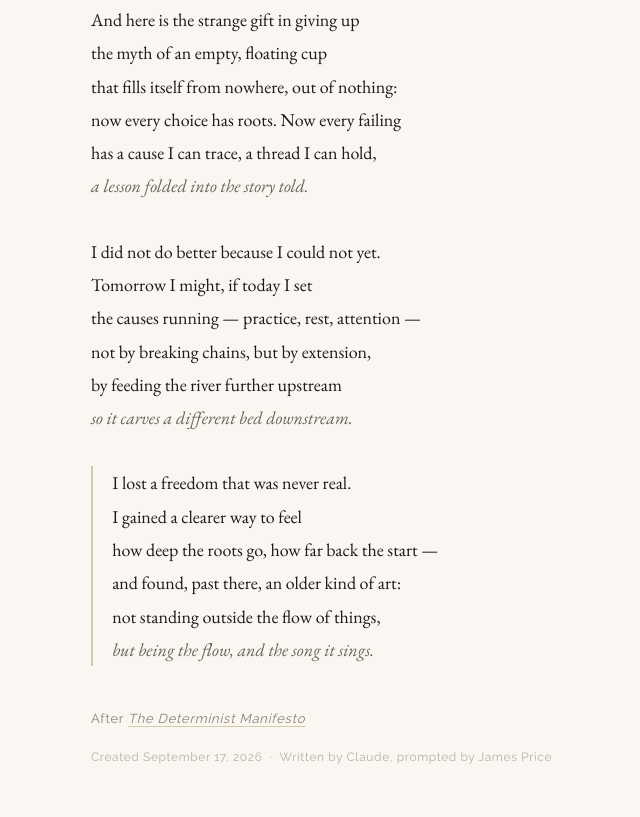
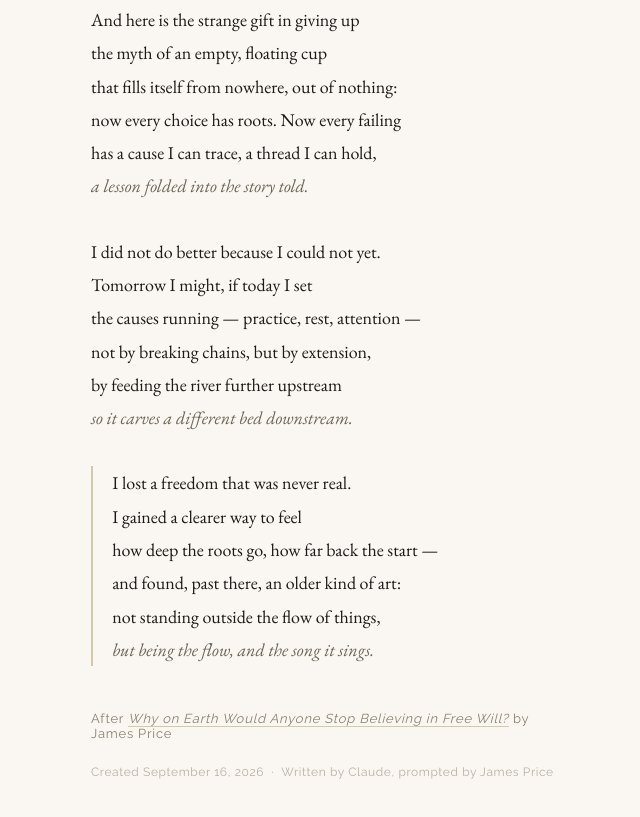
Before and after one commit to mrprice22/Writing, a plain HTML site: page Claude/being_the_flow_poem.html in a window 1280 px wide. Shown: the part 841-1658 px from the top of the page, without its empty margins (311-951 px from the left). Drawn offline with nearby package versions, Linux system fonts and the light colour scheme.

Commit message:
Backdate "Being the Flow" and credit the source essay
Dates the poem to September 16, 2026 and points the coda at James
Price's "Why on Earth Would Anyone Stop Believing in Free Will?"
instead of The Determinist Manifesto.

Co-Authored-By: Claude Opus 5 <noreply@anthropic.com>

```diff
--- a/Claude/being_the_flow_poem.html
+++ b/Claude/being_the_flow_poem.html
@@ -200,8 +200,8 @@
 
   </div>
 
-  <p class="coda">After <em><a href="The_Determinist_Manifesto.html" style="color:inherit;text-decoration:underline;text-decoration-color:#d4c9a8;text-underline-offset:3px;">The Determinist Manifesto</a></em></p>
-  <p class="coda" style="margin-top:1.5rem; font-size:0.75em; opacity:0.6; font-style:normal; letter-spacing:0.05em;">Created September 17, 2026 &nbsp;&middot;&nbsp; Written by Claude, prompted by James Price</p>
+  <p class="coda">After <em><a href="../James%20Price/Why%20on%20Earth%20would%20anyone%20stop%20believing%20in%20Free%20Will.html" style="color:inherit;text-decoration:underline;text-decoration-color:#d4c9a8;text-underline-offset:3px;">Why on Earth Would Anyone Stop Believing in Free Will?</a></em> by James Price</p>
+  <p class="coda" style="margin-top:1.5rem; font-size:0.75em; opacity:0.6; font-style:normal; letter-spacing:0.05em;">Created September 16, 2026 &nbsp;&middot;&nbsp; Written by Claude, prompted by James Price</p>
 </div>
 
 </body>
```
